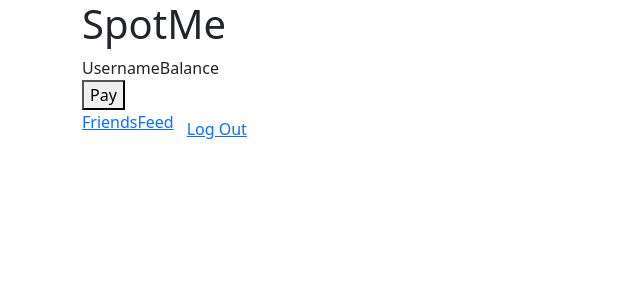
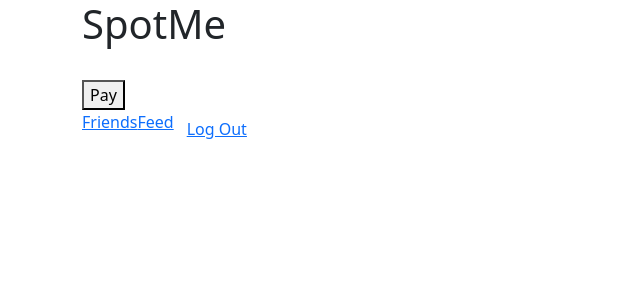
Before and after one commit to olsenjames1116/paymentApp, a React (Vite) app in the folder client/: page / in a window 1280 px wide. Shown: the top 300 px of the page, without its empty margins (0-640 px from the left). Built offline with nearby package versions, Linux system fonts and the light colour scheme; no server answers; sample sign-in values are in the browser's storage.

Commit message:
Display username and balance for logged in user

```diff
--- a/client/src/components/Sidebar/Sidebar.tsx
+++ b/client/src/components/Sidebar/Sidebar.tsx
@@ -1,24 +1,31 @@
 import { Link } from 'react-router-dom';
 import LogOut from '../LogOut/LogOut';
 import NavItem from '../NavItem/NavItem';
-import { useSelector } from 'react-redux';
+import { useDispatch, useSelector } from 'react-redux';
 import { IRootState } from '../../redux/store';
 import api from '../../axiosConfig';
 import { useEffect } from 'react';
+import { storeUser } from '../../redux/state/userSlice';
+import { User } from '../../../types.ts';
 
 function Sidebar() {
 	const location = useSelector((state: IRootState) => state.location.value);
+	const user: User | object = useSelector(
+		(state: IRootState) => state.user.value
+	);
+
+	const dispatch = useDispatch();
 
 	useEffect(() => {
 		const getUserInfo = async () => {
 			try {
-				const userInfo = await api.get('/users', {
+				const response = await api.get('/users', {
 					headers: {
 						Authorization: `Bearer ${sessionStorage.getItem('access_token')}`,
 					},
 				});
 
-				console.log(userInfo);
+				dispatch(storeUser(response.data));
 			} catch (error) {
 				console.log(error);
 			}
@@ -31,8 +38,8 @@ function Sidebar() {
 		<section data-testid="sidebar">
 			<h1>SpotMe</h1>
 			<img src="" alt="" />
-			<span>Username</span>
-			<span>Balance</span>
+			<span>{Object.keys(user).length > 0 && (user as User).username}</span>
+			<span>{Object.keys(user).length > 0 && (user as User).balance}</span>
 			<form>
 				<button>Pay</button>
 			</form>
--- /dev/null
+++ b/client/src/redux/state/userSlice.ts
@@ -0,0 +1,20 @@
+import { createSlice } from '@reduxjs/toolkit';
+
+// Represents the user with their information in state to display.
+export const userSlice = createSlice({
+	name: 'user',
+	initialState: {
+		value: {},
+	},
+	reducers: {
+		storeUser: (state, action) => {
+			return { value: { ...action.payload } };
+		},
+		removeUser: () => {
+			return { value: {} };
+		},
+	},
+});
+
+export const { storeUser, removeUser } = userSlice.actions;
+export default userSlice.reducer;
--- a/client/src/redux/store.ts
+++ b/client/src/redux/store.ts
@@ -6,6 +6,7 @@ import invalidUsernameFeedbackReducer from './state/invalidUsernameFeedbackSlice
 import invalidPasswordFeedbackReducer from './state/invalidPasswordFeedbackSlice';
 import invalidConfirmPasswordFeedbackReducer from './state/invalidConfirmPasswordFeedbackSlice';
 import locationReducer from './state/locationSlice';
+import userReducer from './state/userSlice';
 
 export const store = configureStore({
 	reducer: {
@@ -16,6 +17,7 @@ export const store = configureStore({
 		invalidPasswordFeedback: invalidPasswordFeedbackReducer,
 		invalidConfirmPasswordFeedback: invalidConfirmPasswordFeedbackReducer,
 		location: locationReducer,
+		user: userReducer,
 	},
 });
 
--- /dev/null
+++ b/client/types.ts
@@ -0,0 +1,4 @@
+export interface User {
+	username: string;
+	balance: number;
+}
```
